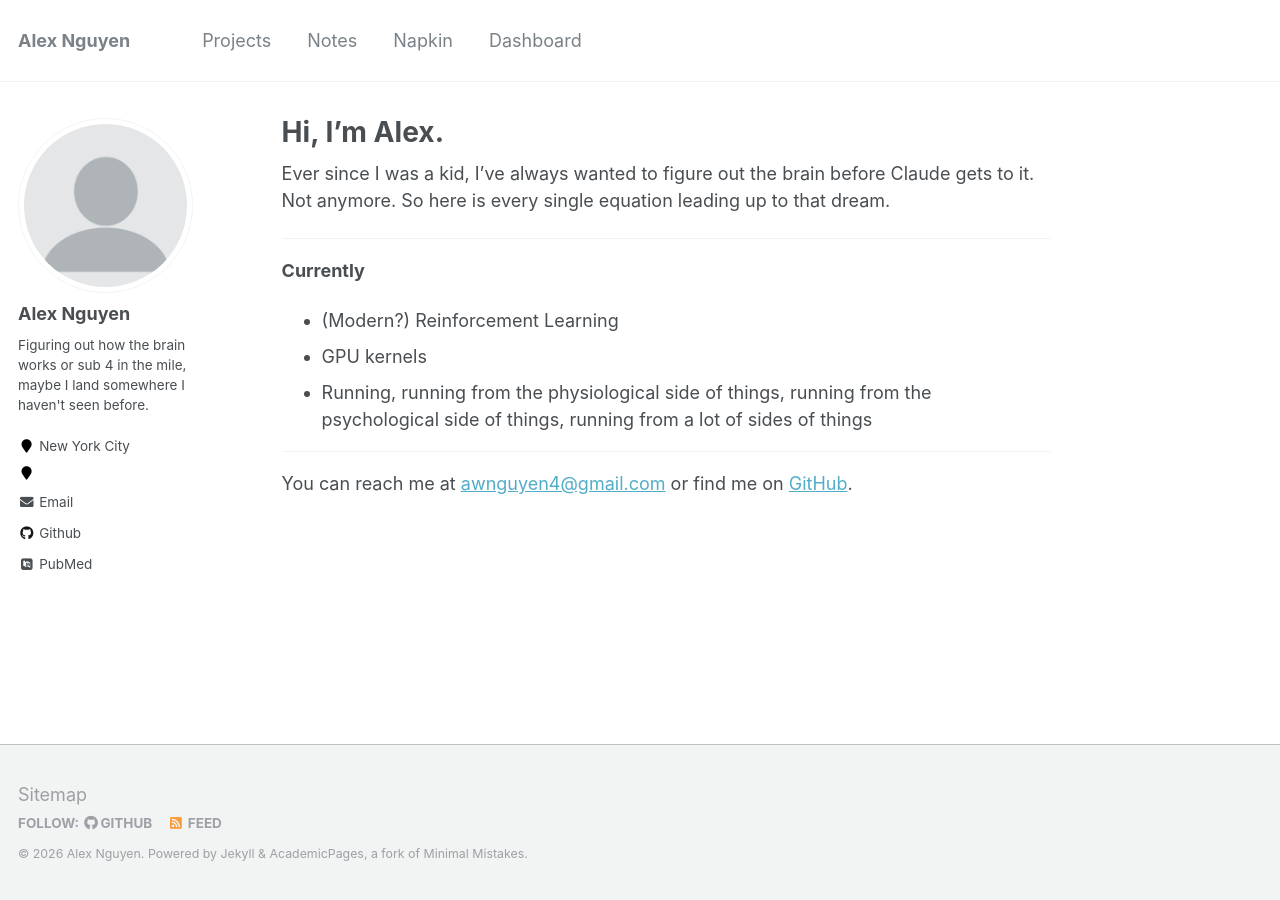
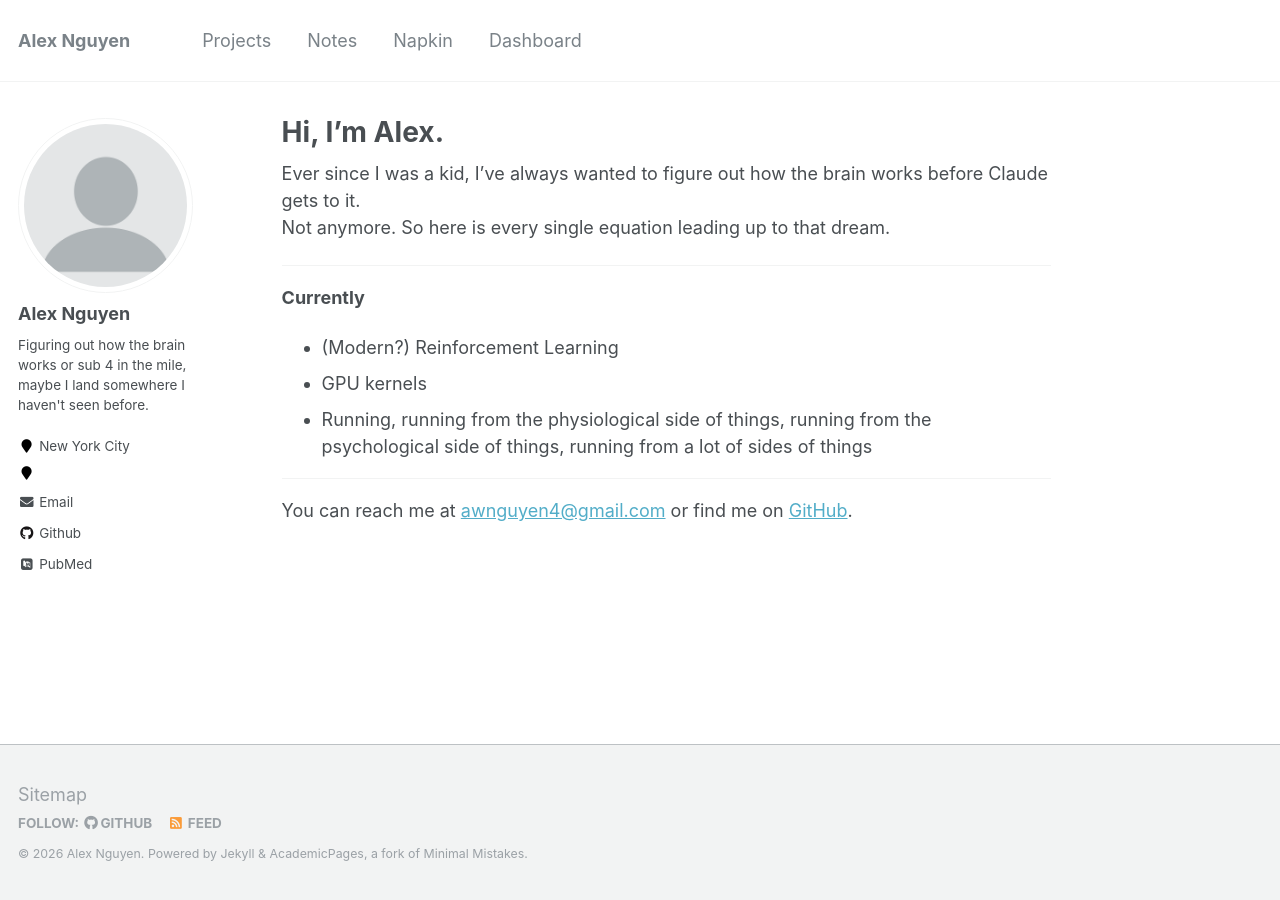
Before and after one commit to neurawn/neurawn.github.io, a Jekyll site: the page built from _pages/about.md, in a window 1280 px wide. Built offline with Jekyll 4.4.1, drawn with Linux system fonts in a browser that asks for light colours; some web fonts are replaced.

Commit message:
Landing intro: "how the brain works", split onto two lines
Co-Authored-By: Claude Opus 5.5 <noreply@anthropic.com>

```diff
--- a/_pages/about.md
+++ b/_pages/about.md
@@ -8,7 +8,8 @@ redirect_from:
   - /about.html
 ---
 
-Ever since I was a kid, I've always wanted to figure out the brain before Claude gets to it. Not anymore. So here is every single equation leading up to that dream.
+Ever since I was a kid, I've always wanted to figure out how the brain works before Claude gets to it.<br>
+Not anymore. So here is every single equation leading up to that dream.
 
 ---
 
```
